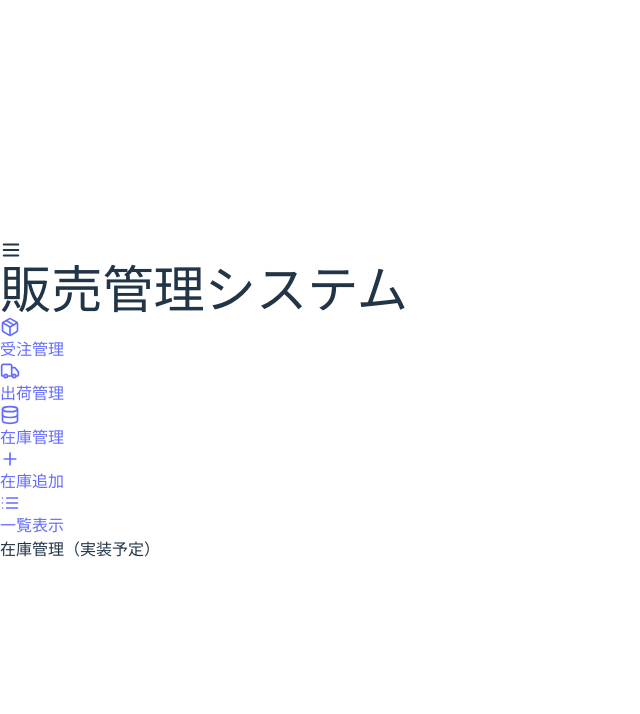
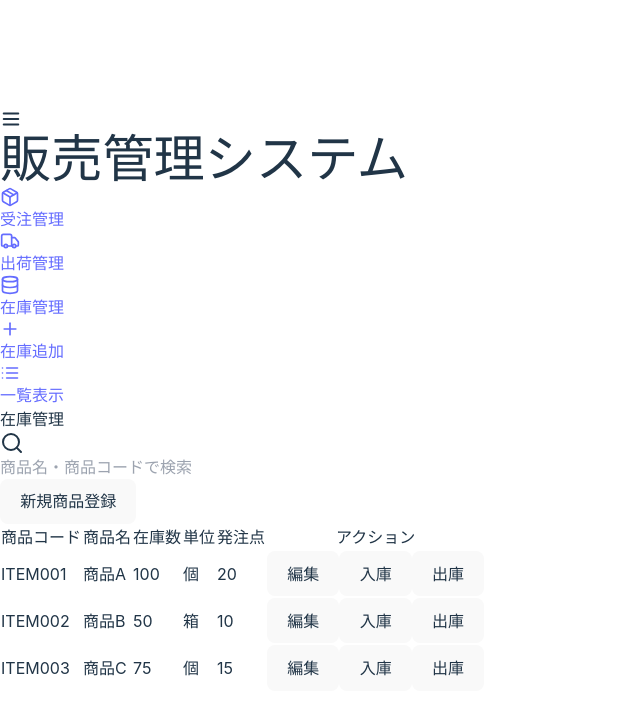
Before and after one commit to ItouTaku0319/hanbai_kanri, a React (Vite) app in the folder front/my-project/: page /inventory in a window 1280 px wide. Shown: the top 714 px of the page, without its empty margins (0-640 px from the left). Built offline with nearby package versions, Linux system fonts and the light colour scheme.

Commit message:
在庫管理画面モック作成

```diff
--- a/front/my-project/src/App.jsx
+++ b/front/my-project/src/App.jsx
@@ -2,6 +2,7 @@
 import { BrowserRouter as Router, Routes, Route, Navigate } from 'react-router-dom';
 import Layout from './components/layout/Layout';
 import OrderManagement from './components/pages/OrderManagement';
+import InventoryManagement from './components/pages/InventoryManagement';
 
 function App() {
   return (
@@ -11,7 +12,7 @@ function App() {
           <Route path="/" element={<Navigate to="/orders" replace />} />
           <Route path="/orders" element={<OrderManagement />} />
           <Route path="/shipments" element={<div>出荷管理（実装予定）</div>} />
-          <Route path="/inventory" element={<div>在庫管理（実装予定）</div>} />
+          <Route path="/inventory" element={<InventoryManagement />} />
           <Route path="/inventory/add" element={<div>在庫追加（実装予定）</div>} />
           <Route path="/lists" element={<div>一覧表示（実装予定）</div>} />
         </Routes>
--- /dev/null
+++ b/front/my-project/src/components/pages/InventoryManagement.jsx
@@ -0,0 +1,93 @@
+import React, { useState } from 'react';
+import { Search } from "lucide-react";
+
+const InventoryManagement = () => {
+  // サンプルデータ
+  const [inventory, setInventory] = useState([
+    { id: 1, code: "ITEM001", name: "商品A", quantity: 100, unit: "個", reorderPoint: 20 },
+    { id: 2, code: "ITEM002", name: "商品B", quantity: 50, unit: "箱", reorderPoint: 10 },
+    { id: 3, code: "ITEM003", name: "商品C", quantity: 75, unit: "個", reorderPoint: 15 },
+  ]);
+  const [searchQuery, setSearchQuery] = useState("");
+
+  // 検索フィルター
+  const filteredInventory = inventory.filter(item =>
+    item.name.toLowerCase().includes(searchQuery.toLowerCase()) ||
+    item.code.toLowerCase().includes(searchQuery.toLowerCase())
+  );
+
+  // 在庫状態に基づく行の色分け用のスタイル
+  const getRowStyle = (quantity, reorderPoint) => {
+    if (quantity <= reorderPoint) {
+      return "bg-red-100";
+    }
+    return "";
+  };
+
+  return (
+    <div className="w-full max-w-6xl mx-auto bg-white rounded-lg shadow p-6">
+      <div className="mb-6">
+        <h2 className="text-2xl font-bold mb-4">在庫管理</h2>
+        <div className="flex items-center gap-4">
+          <div className="relative flex-1">
+            <Search className="absolute left-2 top-2.5 h-4 w-4 text-gray-500" />
+            <input
+              type="text"
+              placeholder="商品名・商品コードで検索"
+              className="w-full pl-8 pr-4 py-2 border rounded-lg focus:outline-none focus:ring-2 focus:ring-blue-500"
+              value={searchQuery}
+              onChange={(e) => setSearchQuery(e.target.value)}
+            />
+          </div>
+          <button className="px-4 py-2 bg-blue-500 text-white rounded-lg hover:bg-blue-600 focus:outline-none focus:ring-2 focus:ring-blue-500">
+            新規商品登録
+          </button>
+        </div>
+      </div>
+
+      <div className="overflow-x-auto">
+        <table className="w-full border-collapse">
+          <thead>
+            <tr className="border-b border-gray-200">
+              <th className="p-2 text-left">商品コード</th>
+              <th className="p-2 text-left">商品名</th>
+              <th className="p-2 text-right">在庫数</th>
+              <th className="p-2 text-center">単位</th>
+              <th className="p-2 text-right">発注点</th>
+              <th className="p-2 text-center">アクション</th>
+            </tr>
+          </thead>
+          <tbody>
+            {filteredInventory.map(item => (
+              <tr
+                key={item.id}
+                className={`border-b border-gray-200 ${getRowStyle(item.quantity, item.reorderPoint)}`}
+              >
+                <td className="p-2">{item.code}</td>
+                <td className="p-2">{item.name}</td>
+                <td className="p-2 text-right">{item.quantity.toLocaleString()}</td>
+                <td className="p-2 text-center">{item.unit}</td>
+                <td className="p-2 text-right">{item.reorderPoint.toLocaleString()}</td>
+                <td className="p-2 text-center">
+                  <div className="flex justify-center gap-2">
+                    <button className="px-3 py-1 text-sm border border-gray-300 rounded hover:bg-gray-100">
+                      編集
+                    </button>
+                    <button className="px-3 py-1 text-sm border border-gray-300 rounded hover:bg-gray-100">
+                      入庫
+                    </button>
+                    <button className="px-3 py-1 text-sm border border-gray-300 rounded hover:bg-gray-100">
+                      出庫
+                    </button>
+                  </div>
+                </td>
+              </tr>
+            ))}
+          </tbody>
+        </table>
+      </div>
+    </div>
+  );
+};
+
+export default InventoryManagement;
```
